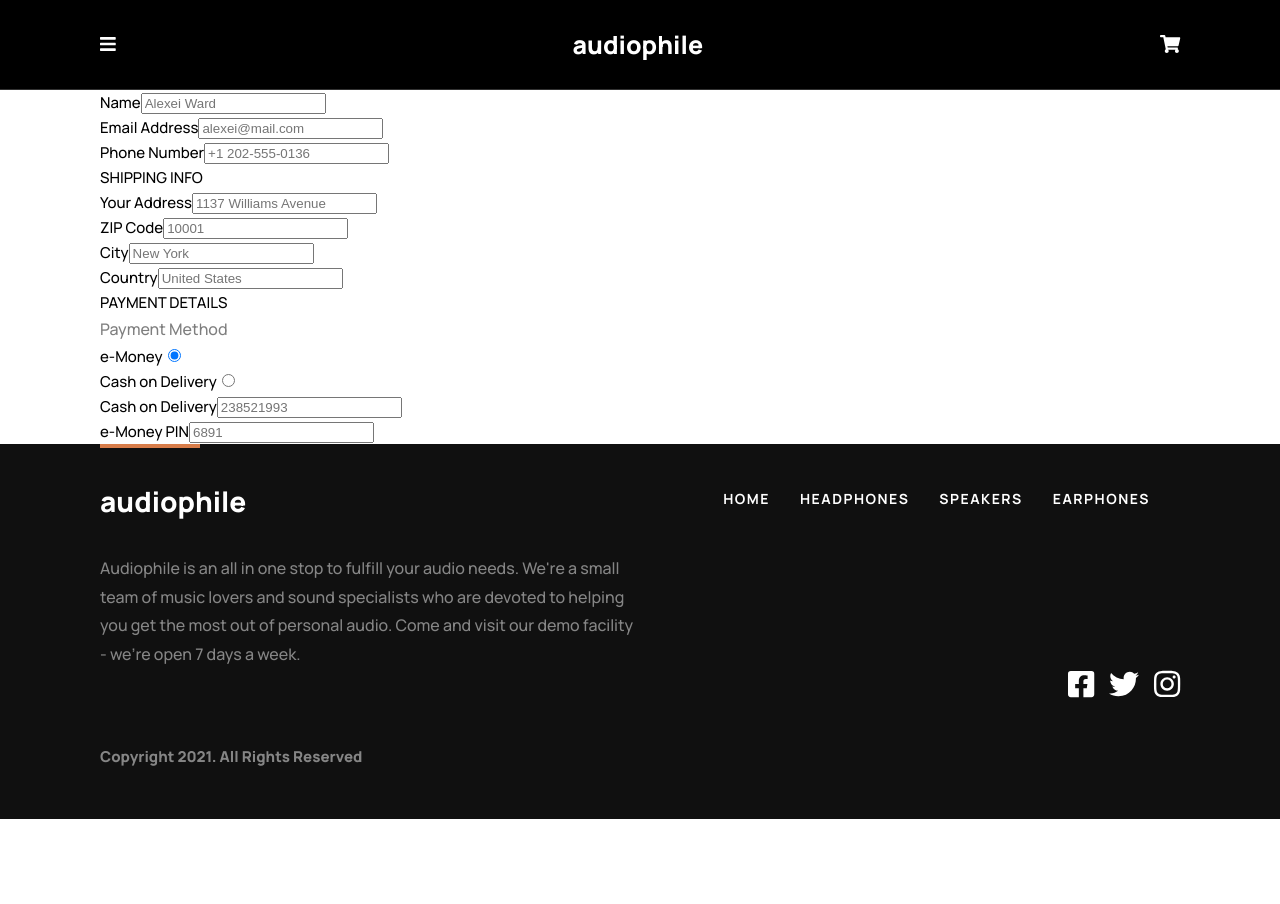
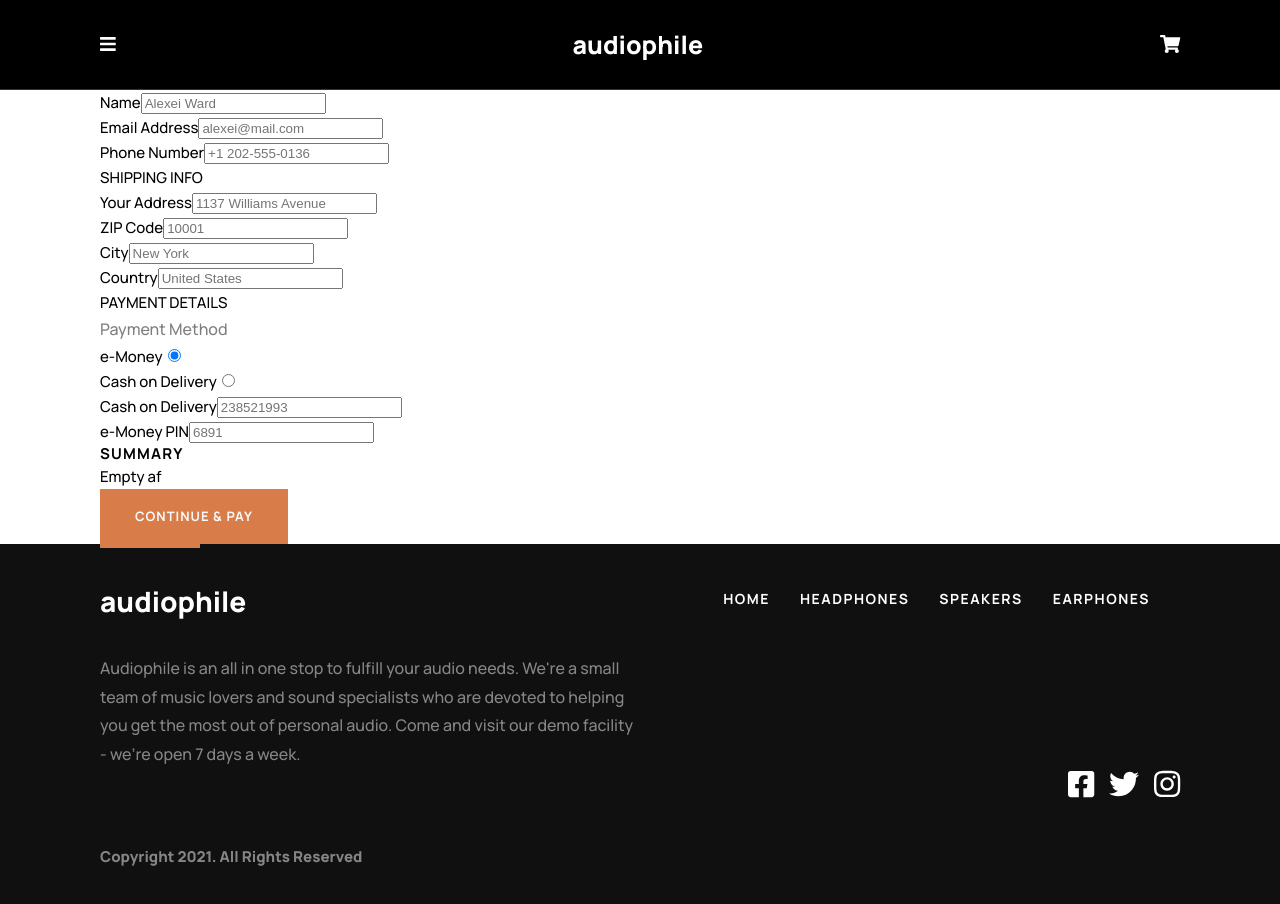
Before and after one commit to sudo-ditto/audiophile-ecommerce, a React (Create React App) app: page /checkout in a window 1280 px wide. Shown: the top 904 px of the page. Before the commit the page ends 819 px from the top, so only its background shows below. Built offline with nearby package versions, Linux system fonts and the light colour scheme.

Commit message:
Resolved add to cart action

```diff
--- a/src/pages/components/CheckoutComponents/FormComponents/FormInput.js
+++ b/src/pages/components/CheckoutComponents/FormComponents/FormInput.js
@@ -1,4 +1,4 @@
-import React from 'react'
+import React from 'react';
 
 const FormInput = ({ labelName, placeholder, inputType, id, name, checked }) => {
     return (
@@ -9,4 +9,4 @@ const FormInput = ({ labelName, placeholder, inputType, id, name, checked }) =>
     )
 }
 
-export default FormInput
+export default FormInput;
--- /dev/null
+++ b/src/pages/components/CheckoutComponents/FormComponents/OrderSummary.js
@@ -0,0 +1,16 @@
+import React from 'react'
+import Button from '../../UI/Button';
+
+const OrderSummary = () => {
+    return (
+        <div className="order-summary">
+            <h3 className="order-summary-title">Summary</h3>
+            <div className="cart-products">
+                Empty af
+            </div>
+            <Button className="btn product-btn--orange">Continue &amp; pay</Button>
+        </div>
+    )
+}
+
+export default OrderSummary
--- a/src/pages/components/ProductComponents/ProductQuantity.js
+++ b/src/pages/components/ProductComponents/ProductQuantity.js
@@ -27,11 +27,13 @@ const ProductQuantity = () => {
     // Add item to cart
     const addToCartHandler = () => {
         dispatch(cartActions.addToCart({
+            id: currentProduct.id,
             image: currentProduct.image.mobile,
             name: currentProduct.name,
             price: currentProduct.price,
             qty: qty
         }));
+        dispatch(qtyActions.reset());
 
         console.log(cart);
     }
--- a/src/pages/containers/Checkout.js
+++ b/src/pages/containers/Checkout.js
@@ -1,5 +1,6 @@
 import React from 'react';
 import BillingAddress from '../components/CheckoutComponents/FormComponents/BillingAddress';
+import OrderSummary from '../components/CheckoutComponents/FormComponents/OrderSummary';
 import PaymentDetails from '../components/CheckoutComponents/FormComponents/PaymentDetails';
 import ShippingInfo from '../components/CheckoutComponents/FormComponents/ShippingInfo';
 import GoBack from '../components/UI/GoBack';
@@ -13,6 +14,7 @@ const Checkout = () => {
                 <BillingAddress />
                 <ShippingInfo />
                 <PaymentDetails />
+                <OrderSummary />
             </form>
         </section>
     )
--- a/src/reducers/cartReducer.js
+++ b/src/reducers/cartReducer.js
@@ -29,6 +29,7 @@ const cartSlice = createSlice({
                 existingItem.quantity += newItem.qty;
             }
 
+
             // let cart = JSON.parse(localStorage.getItem('cart'));
             // cart.push(JSON.stringify(state.items));
             localStorage.setItem('cart', JSON.stringify(state.items));
--- a/src/reducers/quantityReducer.js
+++ b/src/reducers/quantityReducer.js
@@ -15,6 +15,9 @@ const qtySlice = createSlice({
         decrement(state) {
             state.qty = state.qty - 1;
         },
+        reset(state) {
+            state.qty = 1;
+        },
         updateProduct(state, action) {
             state.currentProduct = action.payload
         }
```
